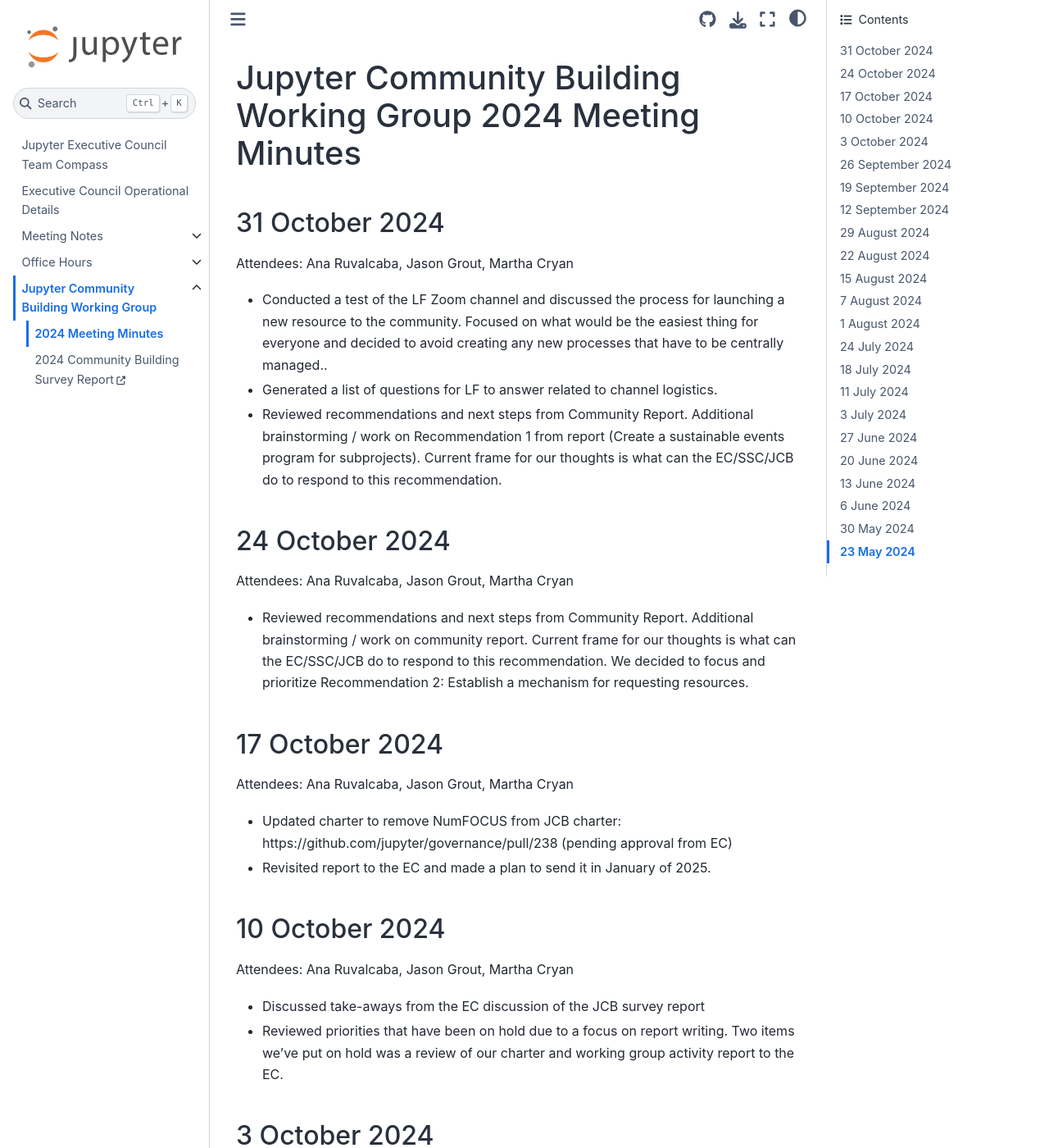
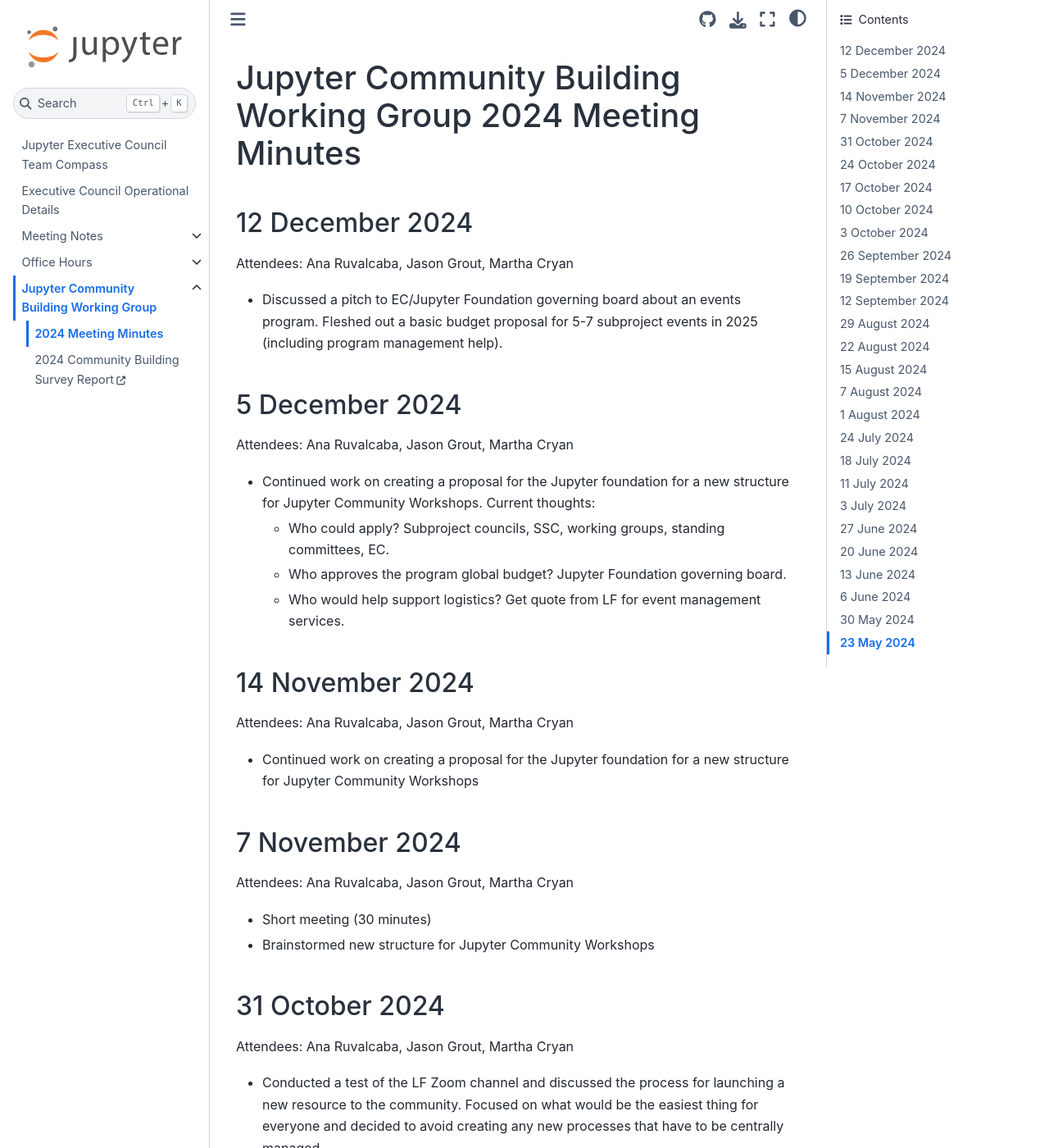
Before and after one commit to jupyter-governance/ec-team-compass, a Sphinx documentation site: the page built from docs/reports/communitybuilding/minutes_2024.md, in a window 1280 px wide and 1400 px high. Shown: the whole window at 82% size. Built offline with Sphinx 7.4.7 and the Sphinx Book theme 1.1.4, drawn with Linux system fonts in a browser that asks for light colours.

Commit message:
Add JCB meeting minutes for November and December

```diff
--- a/docs/reports/communitybuilding/minutes_2024.md
+++ b/docs/reports/communitybuilding/minutes_2024.md
@@ -1,4 +1,25 @@
 # Jupyter Community Building Working Group 2024 Meeting Minutes
+
+## 12 December 2024
+Attendees: Ana Ruvalcaba, Jason Grout, Martha Cryan
+* Discussed a pitch to EC/Jupyter Foundation governing board about an events program. Fleshed out a basic budget proposal for 5-7 subproject events in 2025 (including program management help).
+
+## 5 December 2024
+Attendees: Ana Ruvalcaba, Jason Grout, Martha Cryan
+* Continued work on creating a proposal for the Jupyter foundation for a new structure for Jupyter Community Workshops. Current thoughts:
+   * Who could apply? Subproject councils, SSC, working groups, standing committees, EC.
+   * Who approves the program global budget? Jupyter Foundation governing board.
+   * Who would help support logistics? Get quote from LF for event management services.
+
+
+## 14 November 2024
+Attendees: Ana Ruvalcaba, Jason Grout, Martha Cryan
+* Continued work on creating a proposal for the Jupyter foundation for a new structure for Jupyter Community Workshops
+
+## 7 November 2024
+Attendees: Ana Ruvalcaba, Jason Grout, Martha Cryan
+* Short meeting (30 minutes)
+* Brainstormed new structure for Jupyter Community Workshops
 
 ## 31 October 2024
 Attendees: Ana Ruvalcaba, Jason Grout, Martha Cryan
```
